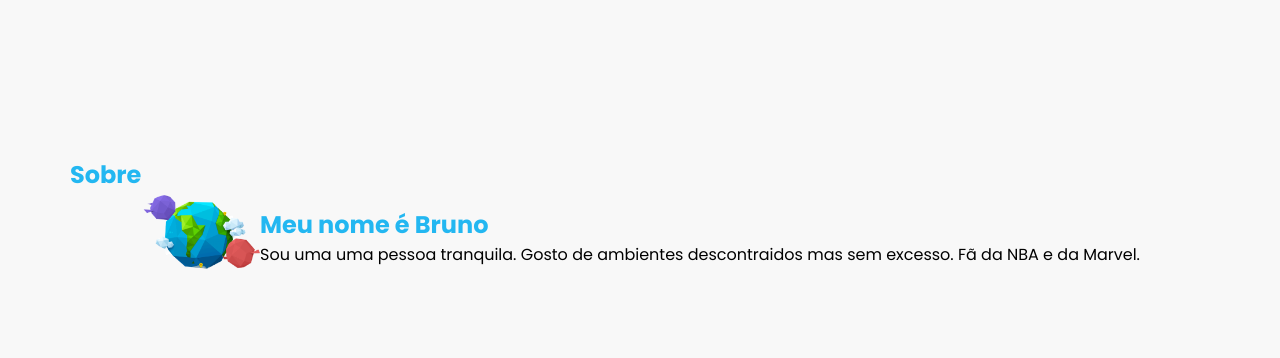
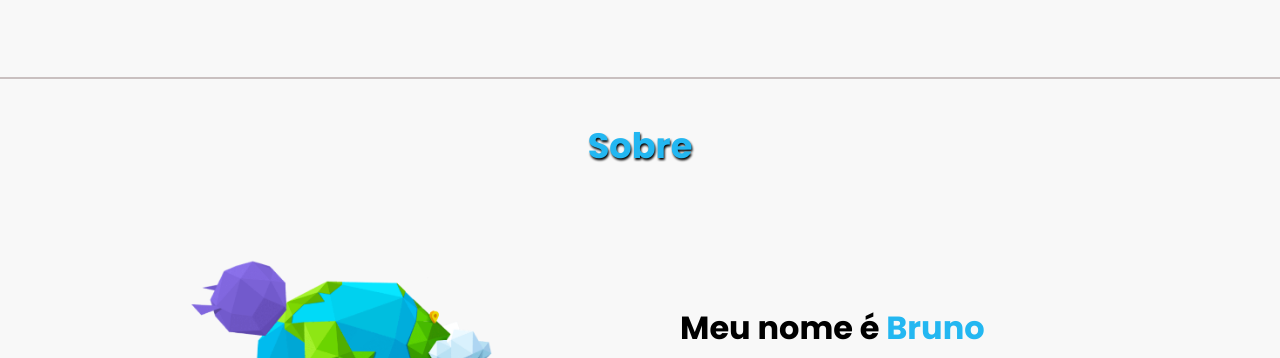
Before and after one commit to nobrupsiq/projeto-individual-resilia, a plain HTML site: page index.html in a window 1280 px wide. Shown: the part 571-929 px from the top of the page. Drawn offline with Linux system fonts and the light colour scheme.

Commit message:
sobre finalizada

```diff
--- a/assets/css/style.css
+++ b/assets/css/style.css
@@ -10,7 +10,7 @@ max-width=1140PX
     margin: 0;
     padding: 0;
     box-sizing: border-box;
-    font-family: 'Poppins', sans-serif;
+    font-family: "Poppins", sans-serif;
 }
 
 ul,
@@ -27,7 +27,7 @@ body {
 /* HEADER */
 
 .header {
-    border-bottom: 2px solid #c9c0c0
+    border-bottom: 2px solid #c9c0c0;
 }
 
 .header-container {
@@ -53,7 +53,6 @@ body {
     font-weight: 500;
 }
 
-
 .menu a::after {
     content: "";
     display: block;
@@ -70,12 +69,7 @@ body {
     width: 100%;
 }
 
-
 /* MAIN */
-
-main {
-    border-bottom: 2px solid #c9c0c0
-}
 
 .boas-vindas-container {
     max-width: 1140px;
@@ -110,7 +104,7 @@ main {
     display: inline-block;
     padding: 10px 20px;
     border-radius: 5px;
-    transition: .5s;
+    transition: 0.5s;
     font-weight: bold;
     margin-bottom: 80px;
 }
@@ -130,37 +124,56 @@ main {
 
 .boas-vindas-socials img {
     width: 28px;
-    transition: .4s;
+    transition: 0.4s;
 }
 
 .boas-vindas-socials img:hover {
     transform: scale(1.4);
 }
 
-
 /* SECAO SOBRE */
 
 .sobre {
+    border-top: 2px solid #c9c0c0;
+    border-bottom: 2px solid #c9c0c0;
+    padding: 40px 0 120px 0;
+}
+.title {
+    text-align: center;
+    padding: 0px 0 80px 0;
+    font-size: 2.2em;
+    color: #23b7f1;
+    filter: drop-shadow(1px 2px 1px #000);
+}
+
+.sobre-items {
+    display: flex;
     max-width: 1140px;
     margin: 0 auto;
-    padding: 80px 0;
+    justify-content: center;
+    align-items: center;
+    gap: 140px;
 }
 
-.sobre h1 {
-    font-size: 1.5em;
+.sobre-text {
+    max-width: 420px;
+}
+
+.sobre-text span {
     color: #23b7f1;
 }
 
-.sobre h1 span {
-    color: #000;
+.sobre-text h1 {
+    font-size: 2em;
+    line-height: 1.5;
 }
 
-.sobre-container {
-    display: flex;
-    justify-content: center;
-    align-items: center;
+.sobre-text p {
+    font-size: 1.1em;
+    line-height: 1.5;
+    margin-top: 15px
 }
 
-.sobre-img img {
-    max-width: 120px;
+.sobre-items img {
+    max-width: 360px;
 }
--- a/index.html
+++ b/index.html
@@ -55,15 +55,16 @@
         <!--SEÇÃO SOBRE-->
 
         <section class="sobre" id="sobre">
-            <h1>Sobre</h1>
-            <div class="sobre-container">
-                <div class="sobre-img">
-                    <img src="./assets/img/mundo.png" alt="Vetor de globo terrestre">
-                </div>
+            <!--TITULO DA SEÇÃO-->
+            <h1 class="title">
+                Sobre
+            </h1>
+            <div class="sobre-items">
+                <img src="./assets/img/mundo.png" alt="Vetor de globo terrestre">
                 <div class="sobre-text">
-                    <h1>Meu nome é Bruno</h1>
-                    <p>Sou uma uma pessoa tranquila. Gosto de ambientes descontraidos mas sem excesso. Fã da NBA e da
-                        Marvel.</p>
+                    <h1>Meu nome é <span>Bruno</span></h1>
+                    <p>Sou uma uma pessoa tranquila. Gosto de ambientes descontraidos mas sem excesso. Fã da NBA e
+                        da Marvel.</p>
                 </div>
             </div>
         </section>
```
